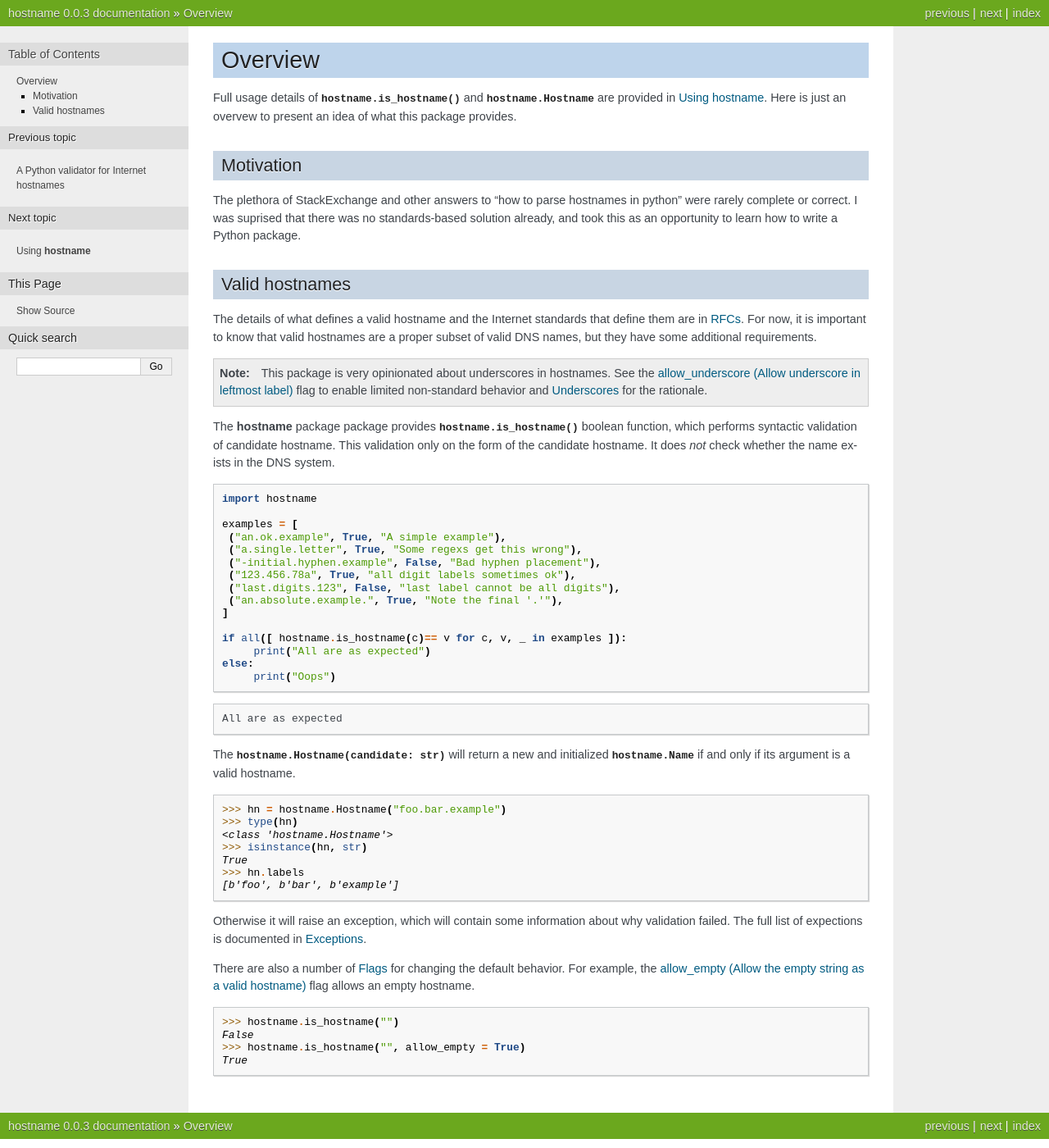
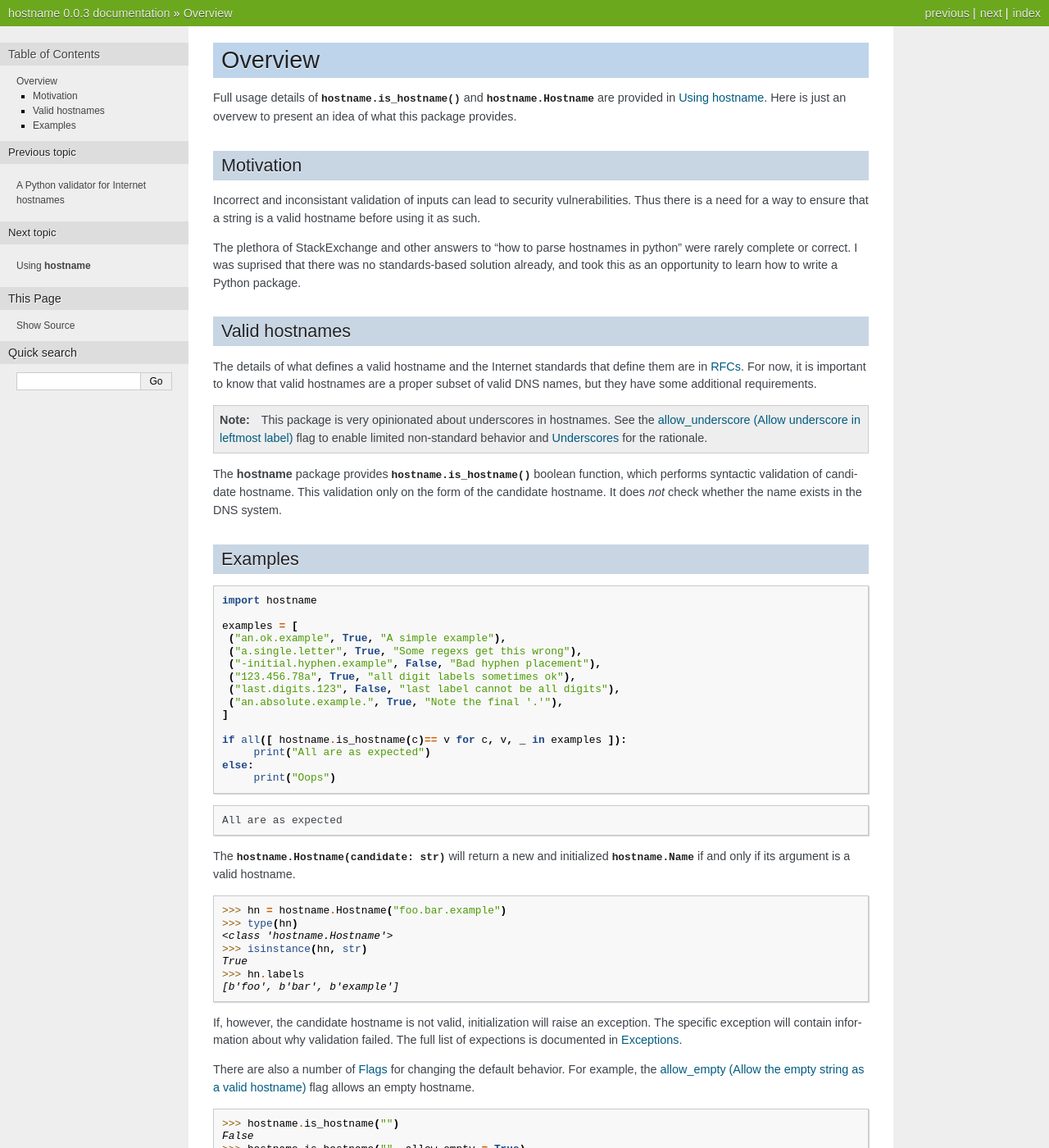
Before and after one commit to jpgoldberg/python-hostname, a Sphinx documentation site: the page built from docs/source/overview.rst, in a window 1280 px wide and 1400 px high. Shown: the whole window at 82% size. Built offline with Sphinx 7.4.7, drawn with Linux system fonts in a browser that asks for light colours.

```diff
--- a/docs/source/overview.rst
+++ b/docs/source/overview.rst
@@ -7,6 +7,8 @@ Here is just an overvew to present an idea of what this package provides.
 
 Motivation
 -----------
+
+Incorrect and inconsistant validation of inputs can lead to security vulnerabilities. Thus there is a need for a way to ensure that a string is a valid hostname before using it as such.
 
 The plethora of StackExchange and other answers to
 "how to parse hostnames in python" were rarely complete or correct.
@@ -27,11 +29,14 @@ For now, it is important to know that valid hostnames are a proper subset of val
     limited non-standard behavior
     and :doc:`underscore` for the rationale.
 
-The |project| package package provides
+The |project| package provides
 :func:`hostname.is_hostname`
 boolean function, which performs syntactic validation of candidate hostname.
 This validation only on the form of the candidate hostname.
 It does *not* check whether the name exists in the DNS system.
+
+Examples
+---------
 
 .. testcode::
 
@@ -67,7 +72,10 @@ True
 >>> hn.labels
 [b'foo', b'bar', b'example']
 
-Otherwise it will raise an exception, which will contain some information about why validation failed.
+If, however, the candidate hostname is not valid,
+initialization will raise an exception.
+The specific exception will contain
+information about why validation failed.
 The full list of expections is documented in :doc:`exceptions`.
 
 There are also a number of :ref:`sec-flags` for changing the default behavior.
```
Also changed, not shown: docs/source/exceptions.rst (+12 -8 lines), pyproject.toml (+15 -0 lines).
